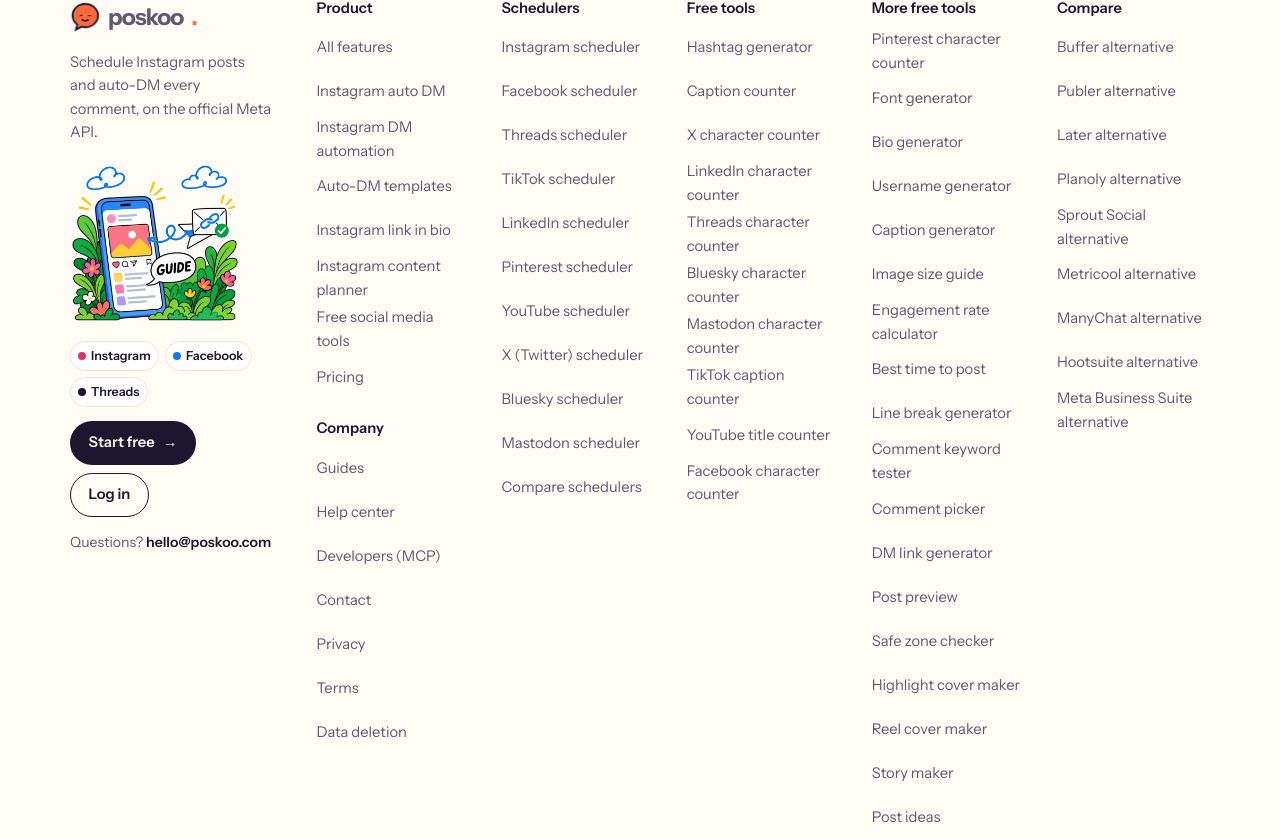
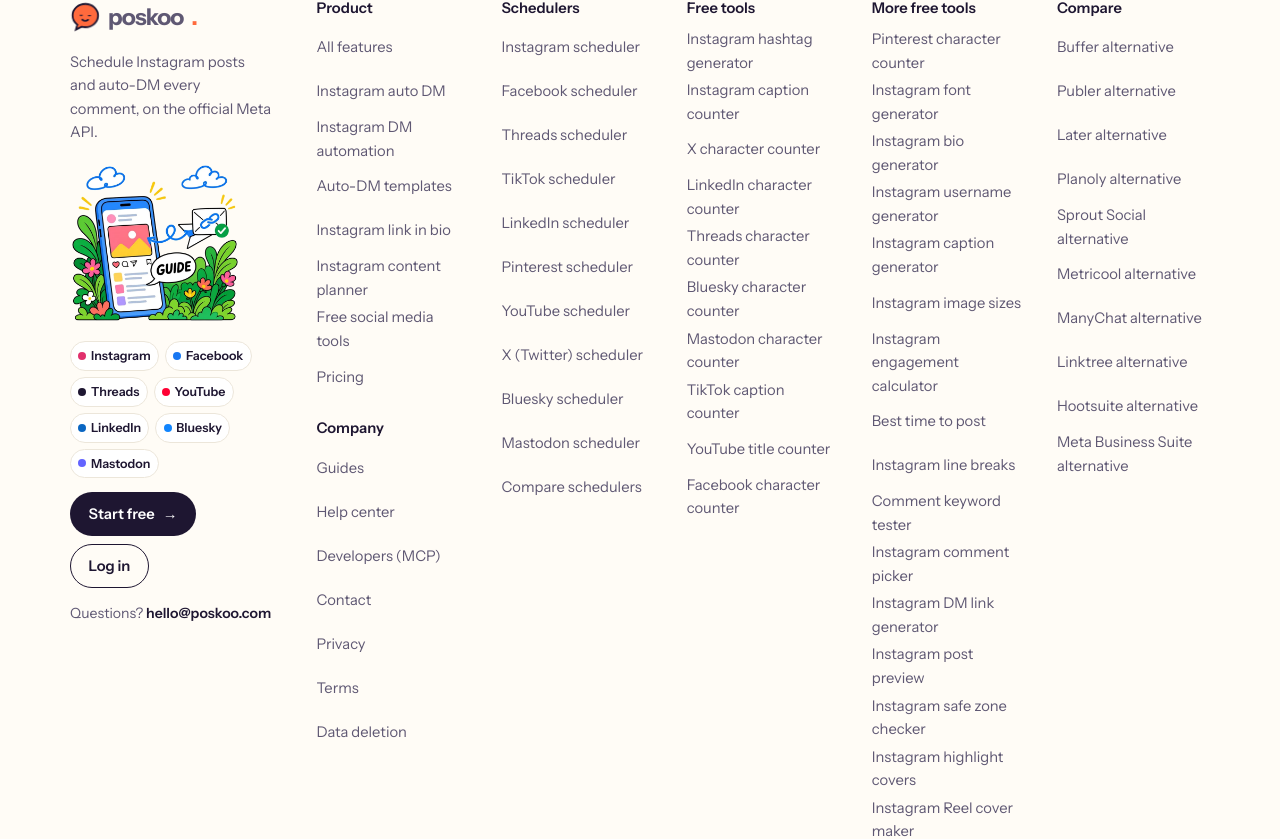
Before and after one commit to Ramanmakkar1/socialapp, a Next.js app: page / in a window 1280 px wide. Shown: the part 8650-9489 px from the top of the page. Built offline with nearby package versions, Linux system fonts and the light colour scheme; no server answers.

Commit message:
autopilot: Footer: list all 7 supported networks, add the missing Linktree alternative link and name the Instagram tool links clearly
Task #10848, written by morph/morph-dsv41flash-1017.

```diff
--- a/src/components/SiteFooter.tsx
+++ b/src/components/SiteFooter.tsx
@@ -38,8 +38,8 @@ function FooterColumn({ title, links, extra }: { title: string; links: FooterLin
 }
 
 const TOOLS: FooterLink[] = [
-  { href: "/tools/instagram-hashtag-generator", label: "Hashtag generator" },
-  { href: "/tools/instagram-caption-counter", label: "Caption counter" },
+  { href: "/tools/instagram-hashtag-generator", label: "Instagram hashtag generator" },
+  { href: "/tools/instagram-caption-counter", label: "Instagram caption counter" },
   { href: "/tools/x-character-counter", label: "X character counter" },
   { href: "/tools/linkedin-character-counter", label: "LinkedIn character counter" },
   { href: "/tools/threads-character-counter", label: "Threads character counter" },
@@ -49,25 +49,25 @@ const TOOLS: FooterLink[] = [
   { href: "/tools/youtube-title-counter", label: "YouTube title counter" },
   { href: "/tools/facebook-character-counter", label: "Facebook character counter" },
   { href: "/tools/pinterest-character-counter", label: "Pinterest character counter" },
-  { href: "/tools/instagram-font-generator", label: "Font generator" },
-  { href: "/tools/instagram-bio-generator", label: "Bio generator" },
-  { href: "/tools/instagram-username-generator", label: "Username generator" },
-  { href: "/tools/instagram-caption-generator", label: "Caption generator" },
-  { href: "/tools/instagram-image-size", label: "Image size guide" },
-  { href: "/tools/instagram-engagement-rate-calculator", label: "Engagement rate calculator" },
+  { href: "/tools/instagram-font-generator", label: "Instagram font generator" },
+  { href: "/tools/instagram-bio-generator", label: "Instagram bio generator" },
+  { href: "/tools/instagram-username-generator", label: "Instagram username generator" },
+  { href: "/tools/instagram-caption-generator", label: "Instagram caption generator" },
+  { href: "/tools/instagram-image-size", label: "Instagram image sizes" },
+  { href: "/tools/instagram-engagement-rate-calculator", label: "Instagram engagement calculator" },
   { href: "/tools/best-time-to-post-on-social-media", label: "Best time to post" },
-  { href: "/tools/instagram-line-break-generator", label: "Line break generator" },
+  { href: "/tools/instagram-line-break-generator", label: "Instagram line breaks" },
   { href: "/tools/instagram-comment-keyword-tester", label: "Comment keyword tester" },
-  { href: "/tools/instagram-comment-picker", label: "Comment picker" },
-  { href: "/tools/instagram-dm-link-generator", label: "DM link generator" },
-  { href: "/tools/instagram-post-preview", label: "Post preview" },
-  { href: "/tools/instagram-safe-zone-checker", label: "Safe zone checker" },
-  { href: "/tools/instagram-highlight-cover-maker", label: "Highlight cover maker" },
-  { href: "/tools/instagram-reel-cover-maker", label: "Reel cover maker" },
-  { href: "/tools/instagram-story-maker", label: "Story maker" },
-  { href: "/tools/instagram-post-ideas-generator", label: "Post ideas" },
-  { href: "/tools/instagram-hook-generator", label: "Hook generator" },
-  { href: "/tools/instagram-utm-builder", label: "UTM builder" },
+  { href: "/tools/instagram-comment-picker", label: "Instagram comment picker" },
+  { href: "/tools/instagram-dm-link-generator", label: "Instagram DM link generator" },
+  { href: "/tools/instagram-post-preview", label: "Instagram post preview" },
+  { href: "/tools/instagram-safe-zone-checker", label: "Instagram safe zone checker" },
+  { href: "/tools/instagram-highlight-cover-maker", label: "Instagram highlight covers" },
+  { href: "/tools/instagram-reel-cover-maker", label: "Instagram Reel cover maker" },
+  { href: "/tools/instagram-story-maker", label: "Instagram story maker" },
+  { href: "/tools/instagram-post-ideas-generator", label: "Instagram post ideas" },
+  { href: "/tools/instagram-hook-generator", label: "Instagram hook generator" },
+  { href: "/tools/instagram-utm-builder", label: "Instagram UTM builder" },
 ];
 
 export function SiteFooter() {
@@ -84,6 +84,10 @@ export function SiteFooter() {
           <li><i style={{ background: "#E1306C" }} aria-hidden="true" />Instagram</li>
           <li><i style={{ background: "#1877F2" }} aria-hidden="true" />Facebook</li>
           <li><i style={{ background: "var(--ink)" }} aria-hidden="true" />Threads</li>
+          <li><i style={{ background: "#FF0033" }} aria-hidden="true" />YouTube</li>
+          <li><i style={{ background: "#0A66C2" }} aria-hidden="true" />LinkedIn</li>
+          <li><i style={{ background: "#1185FE" }} aria-hidden="true" />Bluesky</li>
+          <li><i style={{ background: "#6364FF" }} aria-hidden="true" />Mastodon</li>
         </ul>
         <div className="fctas">
           <Link className="btn btn-dark" href="/signup">Start free <span aria-hidden="true">→</span></Link>
@@ -141,6 +145,7 @@ export function SiteFooter() {
           { href: "/sprout-social-alternative", label: "Sprout Social alternative" },
           { href: "/metricool-alternative", label: "Metricool alternative" },
           { href: "/manychat-alternative", label: "ManyChat alternative" },
+          { href: "/linktree-alternative", label: "Linktree alternative" },
           { href: "/hootsuite-alternative", label: "Hootsuite alternative" },
           { href: "/meta-business-suite-alternative", label: "Meta Business Suite alternative" },
         ]}
```
